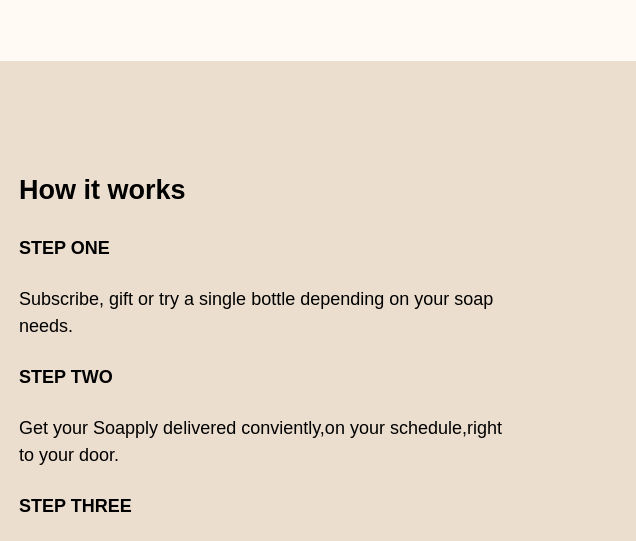
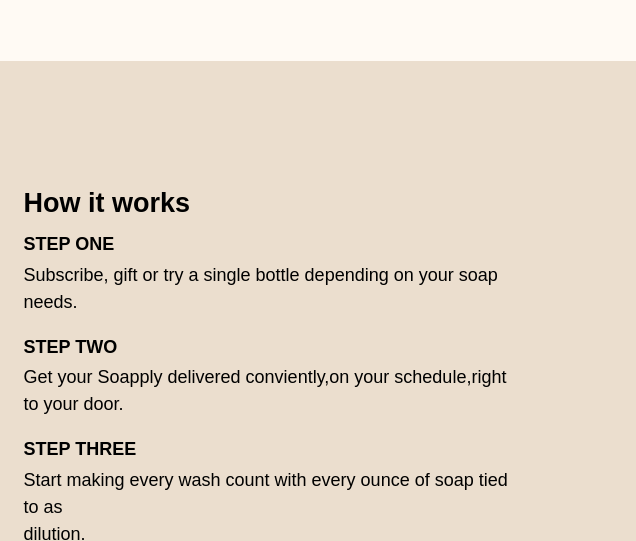
Before and after one commit to anusreekkcoddletech/Assignment3, a plain HTML site: page index.html in a window 1280 px wide. Shown: the part 960-1501 px from the top of the page, 644-1280 px from the left. Drawn offline with Linux system fonts and the light colour scheme; a web font is replaced by a local one.

Commit message:
assignment 3 updated

```diff
--- a/css/style.css
+++ b/css/style.css
@@ -142,8 +142,15 @@
           align-items: center;
         }
         .working_process{
-          font-size: large;
-          padding: 2%;
+          font-size: 18px;
+          padding: 5%;
+        }
+        .working_process h4{
+          margin-top: 0.5rem;
+          margin-bottom: -0.9rem;
+        }
+        .working_process h2{
+          margin: 0;
         }
         .news_report{
           background-color: #4c5d39;
```
